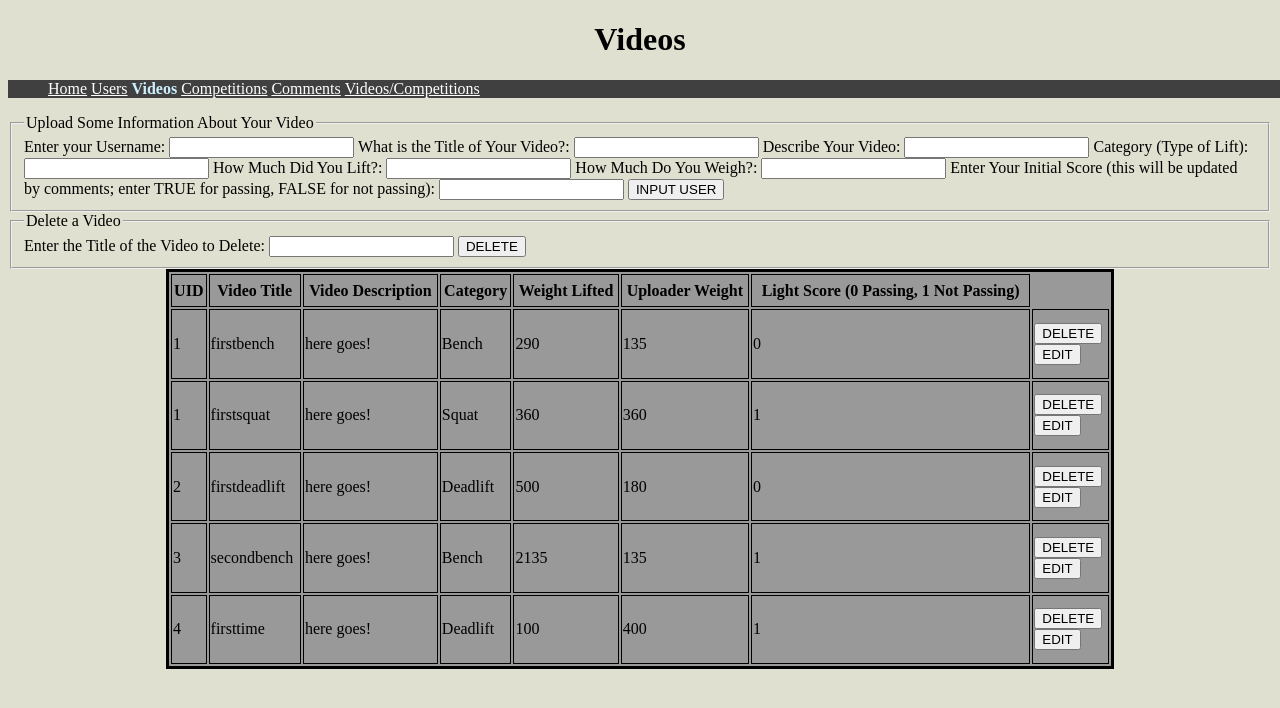
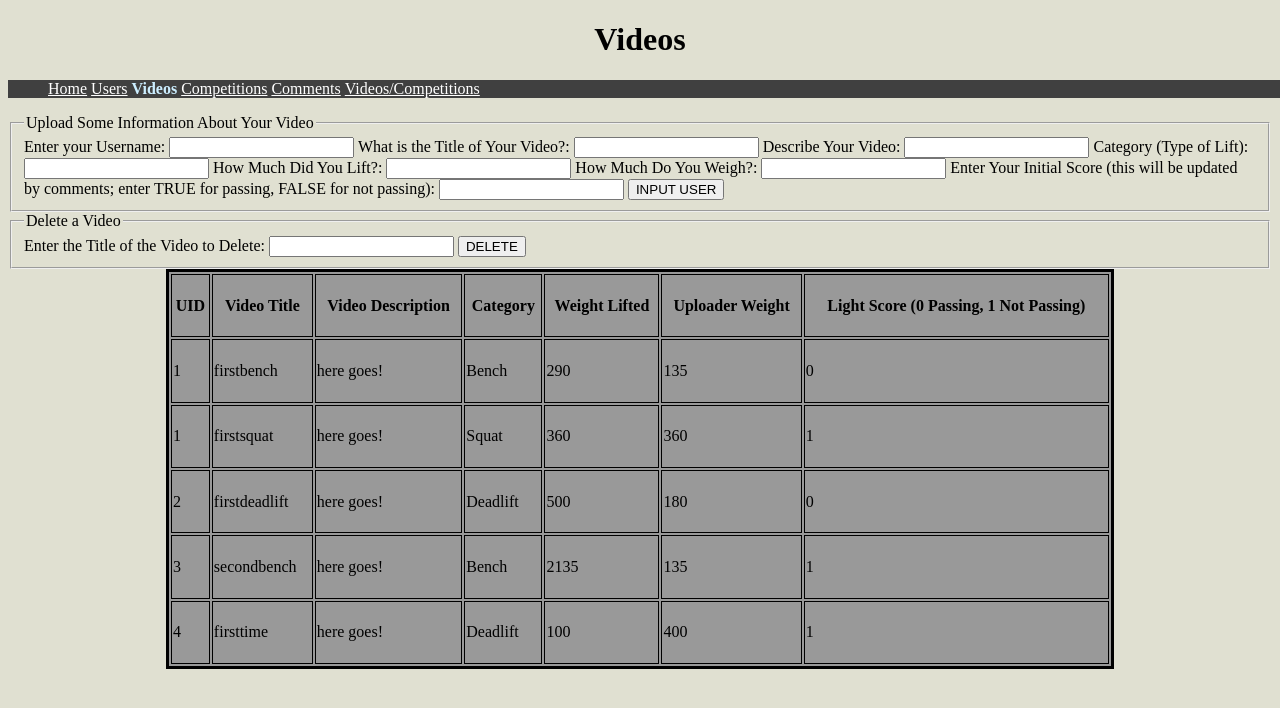
Before and after one commit to NickAlvey0803/t86live, a Node server app: page /videos in a window 1280 px wide. Shown: the top 708 px of the page. Run offline with Node 20, Linux system fonts and the light colour scheme; data comes from the database, SQL or seed files in the repository; data that the repository does not hold is empty; some libraries are stand-ins or nearby versions.

Commit message:
Add files via upload

```diff
--- a/public/videos-frontend.js
+++ b/public/videos-frontend.js
@@ -42,8 +42,9 @@ function bindButtons2(){
         var req = new XMLHttpRequest();
         var payload = {video_id:null};
         payload.video_id = getElementById("video_id").value;
+        console.log(payload.video_id)
 
-        req.open('GET', 'http://flip3.engr.oregonstate.edu:52113/videos/delete?video_id=' + payload.video_id, true);
+        req.open('GET', 'http://flip3.engr.oregonstate.edu:52113/videos/delete?title=' + payload.video_id, true);
 
         req.setRequestHeader('Content-Type', 'application/json');
 
--- a/views/videos-view.handlebars
+++ b/views/videos-view.handlebars
@@ -83,17 +83,6 @@
         <td>{{this.weight}}</td>
         <td>{{this.uploader_weight}}</td>
         <td>{{this.light_score}}</td>
-        <td>
-            <form method="get">
-                <input type="hidden", name = "video_id", id = "video_id", value="{{this.video_id}}">
-                <input type="submit", name = "deleteSubmit", , id = "deleteSubmit", value="DELETE">
-            </form>
-            <form method="get">
-                <input type="hidden", name = "video_id", id = "video_id, value="{{this.video_id}}">
-                <input type="submit", name = "editSubmit", id="editSubmit", value="EDIT">
-            </form>
-
-        </td>
     </tr>
     {{/each}}
 
```
